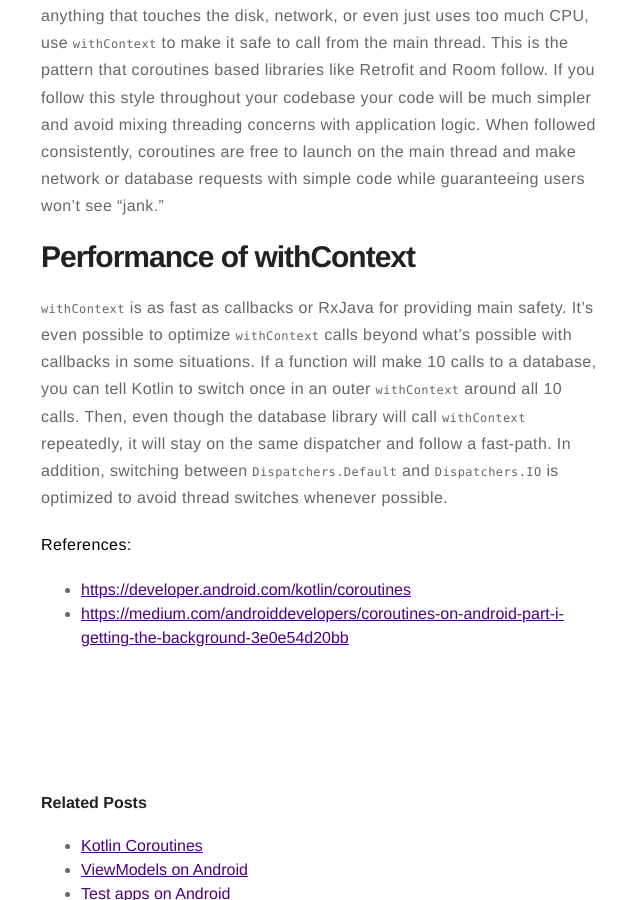
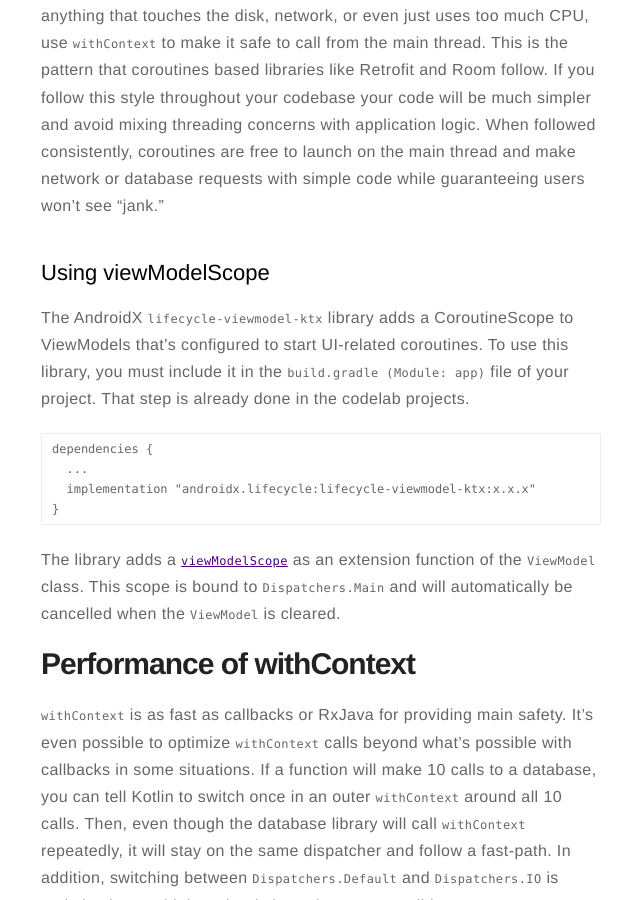
Before and after one commit to jorgecasariego/jorgecasariego.github.io, a Jekyll site: the page built from _posts/2020-02-17-coroutines-in-android.markdown, in a window 1280 px wide and 900 px high, scrolled down 7422 px. Shown: the whole window, without its empty margins (319-959 px from the left). Built offline with Jekyll 4.4.1, drawn with Linux system fonts in a browser that asks for light colours; comment, search, counter and statistics services are not loaded.

Commit message:
Using viewModelScope

```diff
--- a/_posts/2020-02-17-coroutines-in-android.markdown
+++ b/_posts/2020-02-17-coroutines-in-android.markdown
@@ -138,6 +138,17 @@ In this example,  `fetchDocs`  is executing on the main thread, but can safely c
 
 It’s a really good idea to make every suspend function main-safe. If it does anything that touches the disk, network, or even just uses too much CPU, use `withContext` to make it safe to call from the main thread. This is the pattern that coroutines based libraries like Retrofit and Room follow. If you follow this style throughout your codebase your code will be much simpler and avoid mixing threading concerns with application logic. When followed consistently, coroutines are free to launch on the main thread and make network or database requests with simple code while guaranteeing users won’t see “jank.”
 
+## **Using viewModelScope**
+
+The AndroidX  `lifecycle-viewmodel-ktx`  library adds a CoroutineScope to ViewModels that's configured to start UI-related coroutines. To use this library, you must include it in the  `build.gradle (Module: app)`  file of your project. That step is already done in the codelab projects.
+
+    dependencies {
+      ...
+      implementation "androidx.lifecycle:lifecycle-viewmodel-ktx:x.x.x"
+    }
+
+The library adds a  [`viewModelScope`](https://developer.android.com/topic/libraries/architecture/coroutines#viewmodelscope)  as an extension function of the  `ViewModel`  class. This scope is bound to  `Dispatchers.Main`  and will automatically be cancelled when the  `ViewModel`  is cleared.
+
 # Performance of withContext
 
 `withContext`  is as fast as callbacks or RxJava for providing main safety. It’s even possible to optimize  `withContext`  calls beyond what’s possible with callbacks in some situations. If a function will make 10 calls to a database, you can tell Kotlin to switch once in an outer  `withContext`  around all 10 calls. Then, even though the database library will call  `withContext`  repeatedly, it will stay on the same dispatcher and follow a fast-path. In addition, switching between  `Dispatchers.Default`  and  `Dispatchers.IO`  is optimized to avoid thread switches whenever possible.
```
